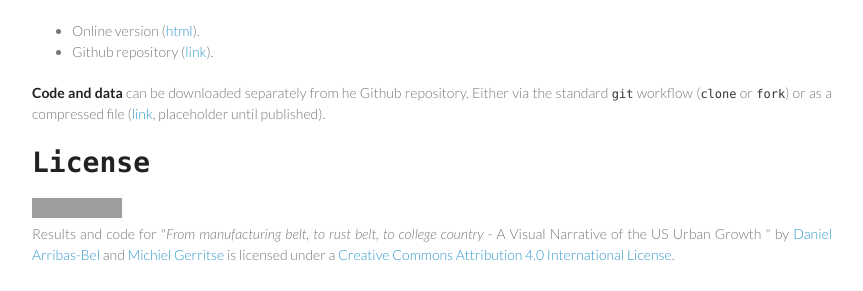
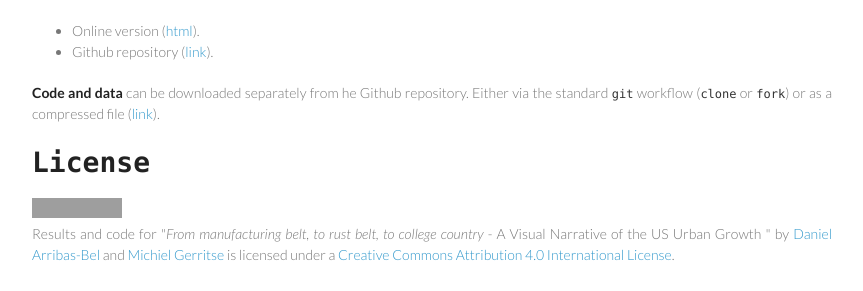
Before and after one commit to darribas/belts, a Jekyll site: the page built from index.html, in a window 1280 px wide, cut to the strip 897-1188 px from the top of the page. Shown: the whole strip, without its empty margins (208-1071 px from the left). Built offline with Jekyll 4.4.1, drawn with Linux system fonts in a browser that asks for light colours; some web fonts are replaced; Markdown is read by kramdown in place of the engine named in the settings; grey boxes are pictures that could not be loaded.

Commit message:
Adding zip download to index

```diff
--- a/_includes/index.md
+++ b/_includes/index.md
@@ -47,7 +47,7 @@
 
 **Code and data** can be downloaded separately from he Github repository. Either
 via the standard `git` workflow (`clone` or `fork`) or as a compressed file
-([link](placeholder), placeholder until published).
+([link](https://github.com/darribas/belts/archive/code_data.zip)).
 
 # License
 
```
